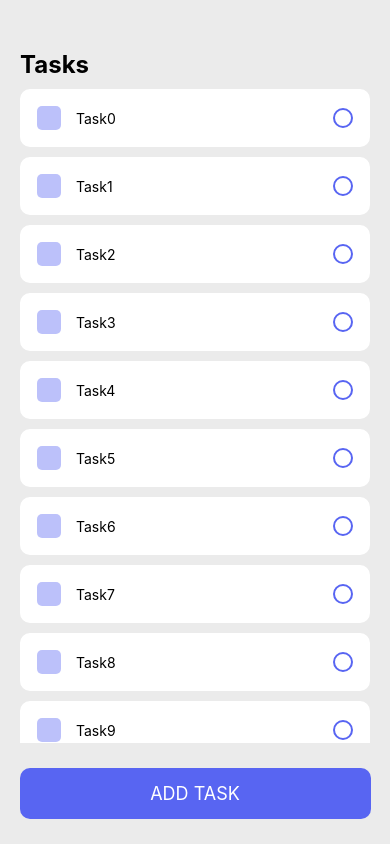
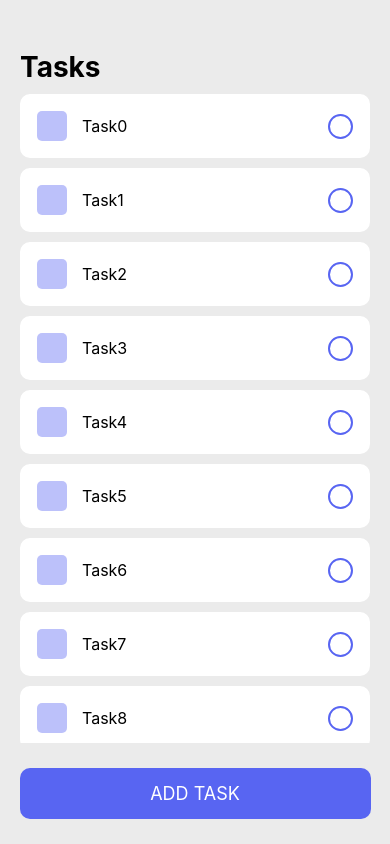
Before and after one commit to Raynesz/doTasks, a React Native app: screen / in a window 390 px wide. Built offline with nearby package versions, Linux system fonts and the light colour scheme.

Commit message:
adjusted some sizes

```diff
--- a/App.tsx
+++ b/App.tsx
@@ -108,7 +108,7 @@ const styles = StyleSheet.create({
   title: {
     paddingTop: 50,
     paddingHorizontal: 20,
-    fontSize: 24,
+    fontSize: 28,
     fontWeight: 'bold'
   },
   tasksList: {
--- a/src/Task.tsx
+++ b/src/Task.tsx
@@ -47,19 +47,20 @@ const styles = StyleSheet.create({
     flexWrap: 'wrap'
   },
   square: {
-    width: 24,
-    height: 24,
+    width: 30,
+    height: 30,
     borderRadius: 5,
     marginRight: 15,
   },
   taskText: {
     maxWidth: '80%',
+    fontSize: 16,
   },
   circular: {
-    width: 20,
-    height: 20,
+    width: 25,
+    height: 25,
     borderColor: '#5865F2',
-    borderRadius: 10,
+    borderRadius: 13,
   },
 });
 
```
